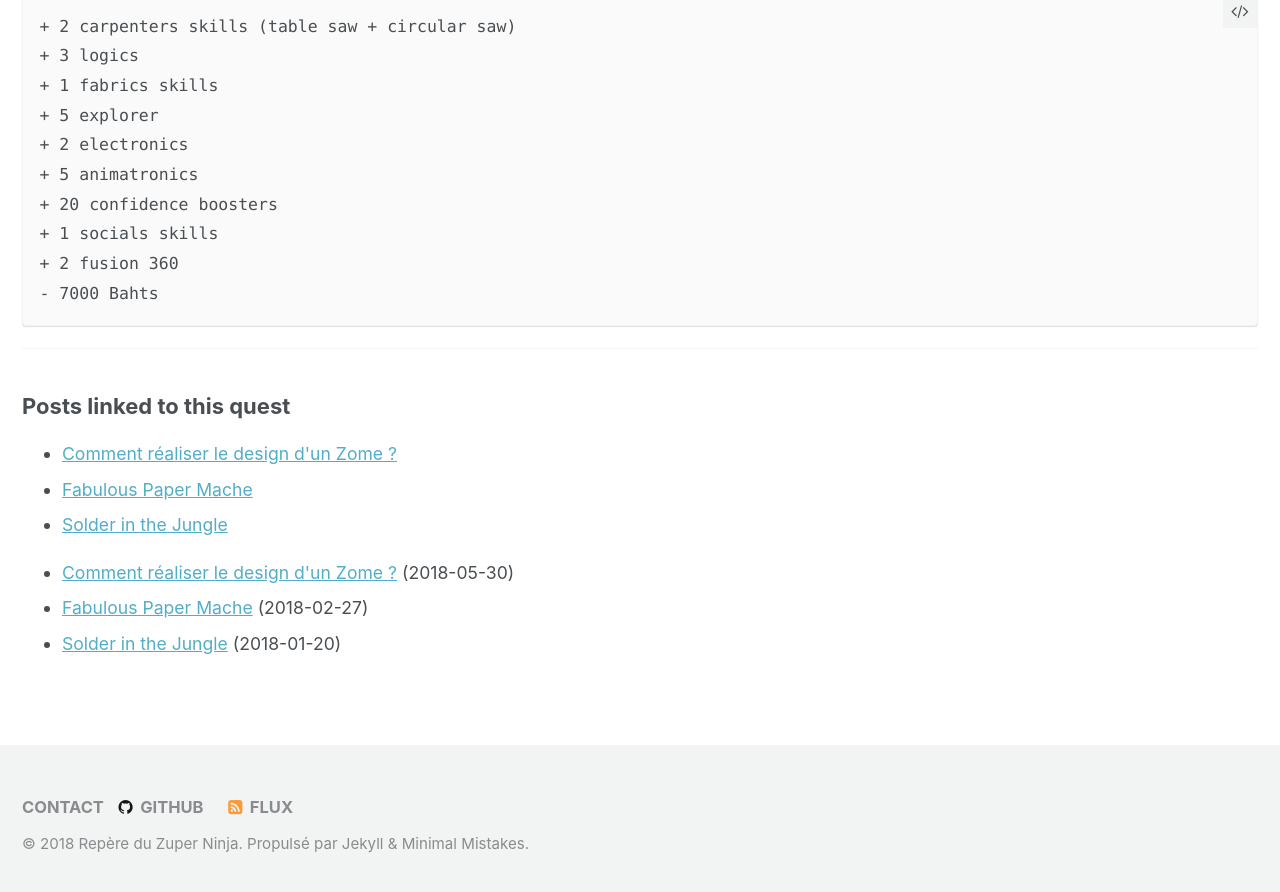
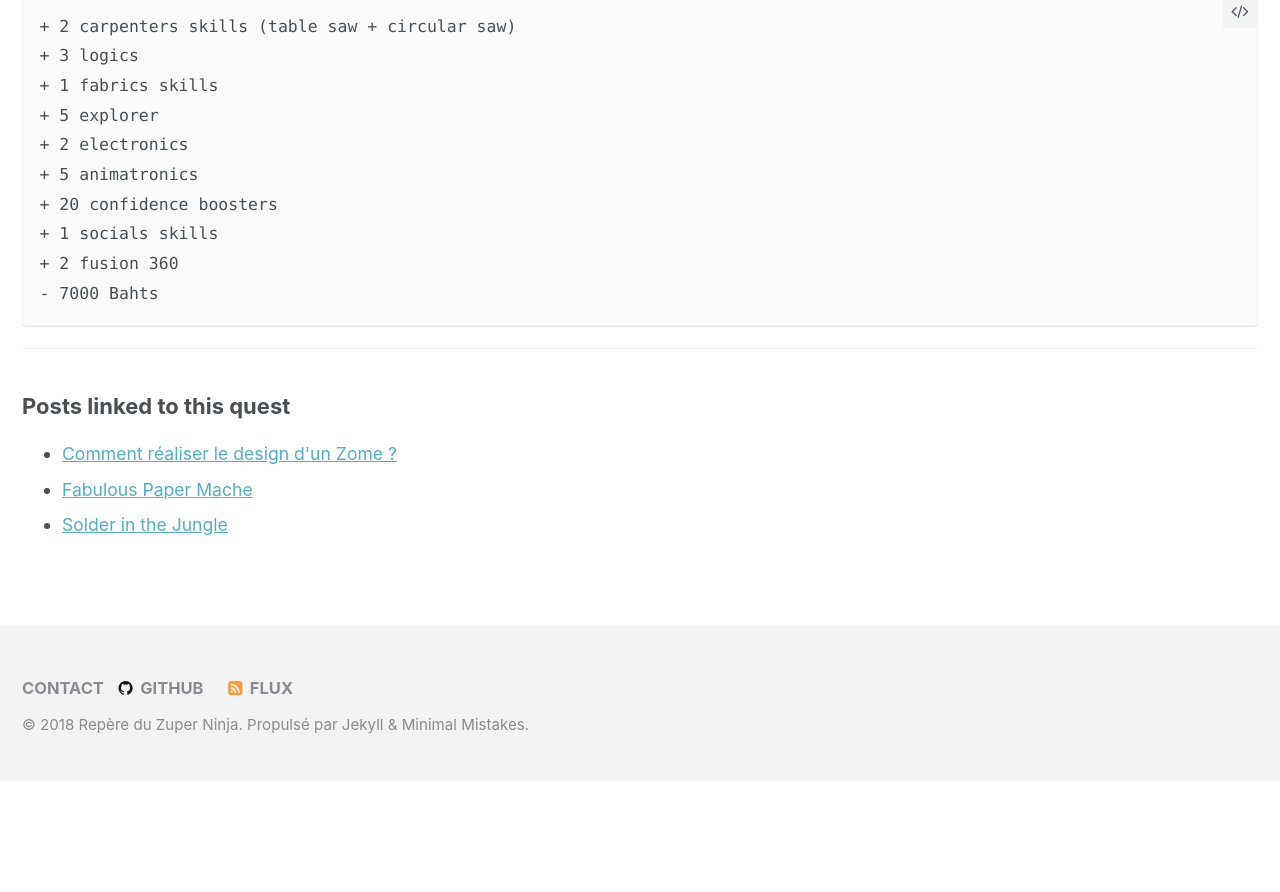
Before and after one commit to zuperninja/zuperninja.github.io, a Jekyll site: the page built from _portfolio/quete-zome.md, in a window 1280 px wide and 900 px high, scrolled down 4655 px. Shown: the top 892 px of the window. Built offline with Jekyll 4.4.1, drawn with Linux system fonts in a browser that asks for light colours; a script that is not in the unit is left out; after the commit the page ends 5436 px from its top, so only the background shows below that.

Commit message:
Update quete-zome.md

```diff
--- a/_portfolio/quete-zome.md
+++ b/_portfolio/quete-zome.md
@@ -106,13 +106,3 @@ At the end it looked very nice ! And the area was a hit, a lot of people were ch
     </div>
   {% endfor %}
 </ul>
-<ul class="posts">
-{% for page in site.tags.Zome limit: 20 %}  <!-- change the name after site.tags.***** to select the tag -->
-  <div class="post_info">
-    <li>
-         <a href="{{ page.url }}">{{ page.title }}</a>
-         <span>({{ page.date | date:"%Y-%m-%d" }})</span>
-    </li>
-    </div>
-  {% endfor %}
-</ul>
```
